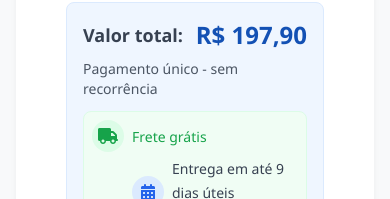
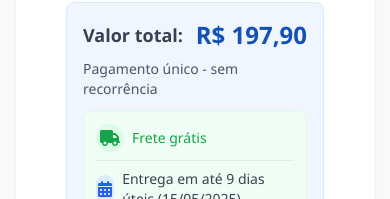
Before and after one commit to Staystrong2016/mou, a Flask app: template templates/compra.html in a window 390 px wide. Shown: the part 6301-6500 px from the top of the page. Run offline with Flask 3, Linux system fonts and the light colour scheme; the template is opened without the code that fills it, so the values that code supplies are empty; some libraries are stand-ins or nearby versions.

Commit message:
Improve the display of shipping information on smaller screens
Refactors the "frete-info" div in compra.html to use flex-wrap for improved responsiveness on mobile devices.

Replit-Commit-Author: Agent
Replit-Commit-Session-Id: 022703ff-9d23-465b-964d-29c5e1e3a591
Replit-Commit-Screenshot-Url: https://storage.googleapis.com/screenshot-production-us-central1/50c32cdf-b6c6-49b7-8193-d546c0a50fb1/887c47c9-b121-47b2-becf-fdcd42ac7bb2.jpg

```diff
--- a/templates/compra.html
+++ b/templates/compra.html
@@ -849,22 +849,20 @@
                   <span class="text-2xl font-bold text-[#1351b4]" id="totalAmount">R$ 197,90</span>
                 </div>
                 <p class="text-sm text-gray-600 mb-2">Pagamento único - sem recorrência</p>
-                <div class="flex flex-col sm:flex-row sm:items-center justify-between mt-3 p-2 bg-green-50 rounded-lg border border-green-100" id="frete-info">
-                  <div class="flex items-center mb-1 sm:mb-0">
-                    <div class="w-8 h-8 rounded-full bg-green-100 flex items-center justify-center text-green-600 mr-2 flex-shrink-0">
+                <div class="flex flex-wrap items-center mt-3 p-3 bg-green-50 rounded-lg border border-green-100" id="frete-info">
+                  <div class="flex items-center mr-3">
+                    <div class="w-7 h-7 rounded-full bg-green-100 flex items-center justify-center text-green-600 mr-2">
                       <i class="fas fa-truck"></i>
                     </div>
-                    <div>
-                      <span id="summary-shipping-cost" class="text-green-600 font-medium text-sm">Frete grátis</span>
-                    </div>
+                    <span id="summary-shipping-cost" class="text-green-600 font-medium text-sm whitespace-nowrap">Frete grátis</span>
                   </div>
-                  <div class="flex items-center ml-10 sm:ml-0">
-                    <div class="w-8 h-8 rounded-full bg-blue-100 flex items-center justify-center text-blue-600 mr-2 flex-shrink-0">
+                  <div class="w-full border-t border-gray-200 my-2 md:hidden"></div>
+                  <div class="hidden md:block h-4 w-px bg-gray-300 mx-1"></div>
+                  <div class="flex items-center">
+                    <div class="w-7 h-7 rounded-full bg-blue-100 flex items-center justify-center text-blue-600 mr-2">
                       <i class="fas fa-calendar-alt"></i>
                     </div>
-                    <div>
-                      <span id="summary-delivery-time" class="text-gray-700 font-medium text-sm">Entrega em até 9 dias úteis (15/05/2025)</span>
-                    </div>
+                    <span id="summary-delivery-time" class="text-gray-700 font-medium text-sm">Entrega em até 9 dias úteis (15/05/2025)</span>
                   </div>
                 </div>
               </div>
```
